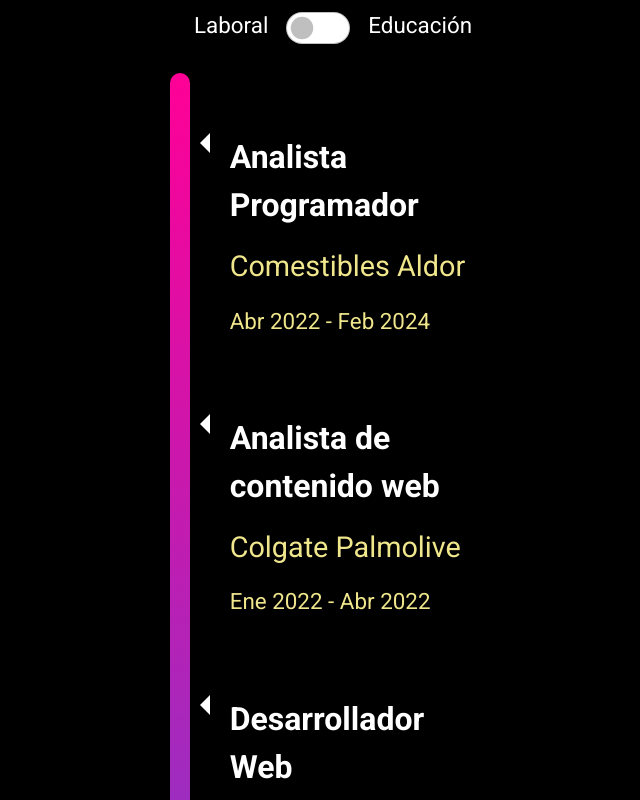
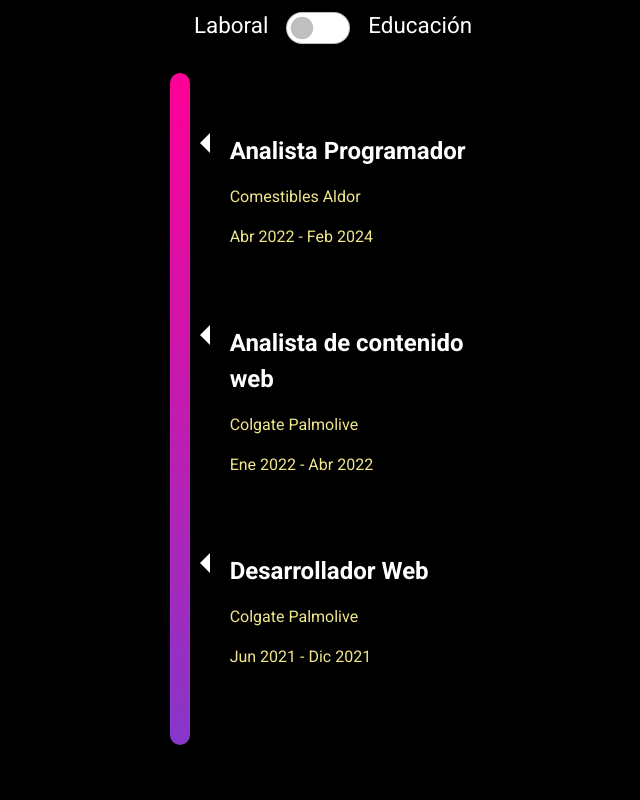
Before and after one commit to Jcss1462/MiPortafolioWebAngular, an Angular app: page / in a window 1280 px wide. Shown: the part 860-1660 px from the top of the page, without its empty margins (307-947 px from the left). Built offline with nearby package versions, Linux system fonts and the light colour scheme.

Commit message:
ajuste de estilos

```diff
--- a/src/app/domains/main/components/about-me/about-me.component.css
+++ b/src/app/domains/main/components/about-me/about-me.component.css
@@ -71,3 +71,10 @@
         transform: skewX(30deg);
     }
 }
+
+@media (max-width: 465px) {
+
+    .containerText {
+        font-size: 1rem;
+    }
+}
--- a/src/app/domains/main/components/experience/experience.component.css
+++ b/src/app/domains/main/components/experience/experience.component.css
@@ -107,19 +107,19 @@
 }
 
 .timeline-event .position {
-  font-size: 1em;
+  font-size: 1.5rem;
   font-weight: bold;
   color: #FFFFFF;
   ;
 }
 
 .timeline-event .company {
-  font-size: 0.9em;
+  font-size: 1rem;
   color: #F0E68C;
 }
 
 .timeline-event .duration {
-  font-size: 0.7em;
+  font-size: 1rem;;
   color: #F0E68C
 }
 
--- a/src/app/domains/main/components/experience/experience.component.html
+++ b/src/app/domains/main/components/experience/experience.component.html
@@ -22,8 +22,8 @@
 
     <div class="row">
 
-        <div class="col-sm-4"></div>
-        <div class="col-sm-4">
+        <div class="col-md-4"></div>
+        <div class="col-md-4">
 
             <div class="timeline">
 
@@ -65,7 +65,7 @@
             </div>
 
         </div>
-        <div class="col-sm-4"></div>
+        <div class="col-md-4"></div>
 
 
     </div>
--- a/src/app/domains/main/components/projects/projects.component.css
+++ b/src/app/domains/main/components/projects/projects.component.css
@@ -94,3 +94,5 @@
     font-size: 0.5em;
     color: #ffffff;
 }
+
+@media (max-width: 1522px) {}
--- a/src/app/domains/main/components/projects/projects.component.html
+++ b/src/app/domains/main/components/projects/projects.component.html
@@ -23,7 +23,7 @@
             <b class="tecnologyLable">Tecnologias:</b>
             <div class="project-icons row">
                 @for (tecnologi of item.icons; track tecnologi) {
-                <div class="tecnologyContainer col-sm-3">
+                <div class="tecnologyContainer col-lg-3">
                     <div class="tecnology-content">
                         <img [src]="tecnologi.Img" [alt]="tecnologi.TecnolgyName">
                         <label>{{tecnologi.TecnolgyName}}</label>
@@ -34,7 +34,7 @@
             <b class="tecnologyLable">Links:</b>
             <div class="linksRow row">
                 @for (link of item.links; track link.linkName) {
-                <div class="col-sm-1">
+                <div class="col-lg-1">
                     <a [href]="link.url" target="_blank"><i [class]="link.class"></i></a>&nbsp;
                 </div>
                 }
```
